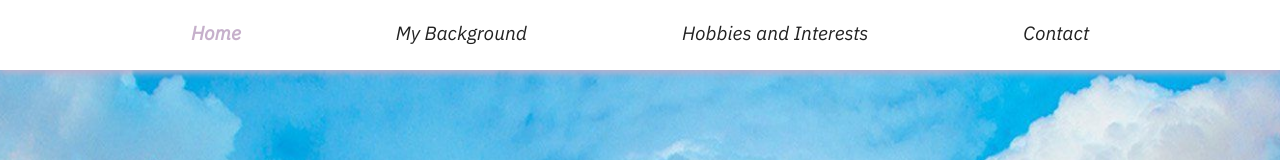
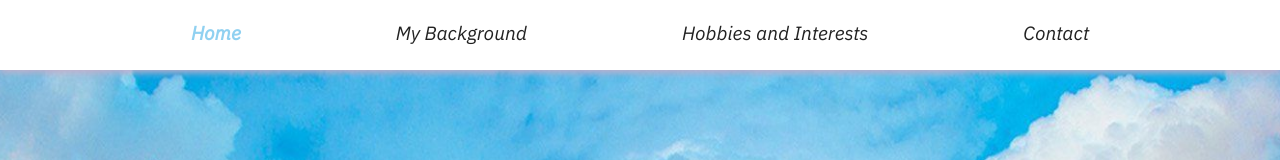
Before and after one commit to zmahmood98/Portfolio, a React app: page / in a window 1280 px wide. Shown: the top 160 px of the page. Built offline with nearby package versions, Linux system fonts and the light colour scheme; a web font is replaced by a local one.

Commit message:
change css

```diff
--- a/src/layout/Header/index.css
+++ b/src/layout/Header/index.css
@@ -18,11 +18,11 @@ a {
 }
 
 a:hover {
-    color: #90D1F1;
+    color: #c6b0cb;
     font-weight: bolder;
 }
 
 a.active {
-    color: #c6b0cb;
+    color: #90D1F1;
     font-weight: bolder;
 }
```
